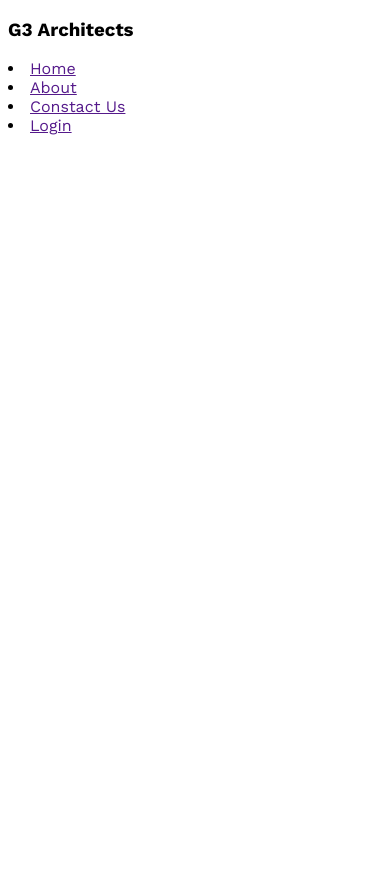
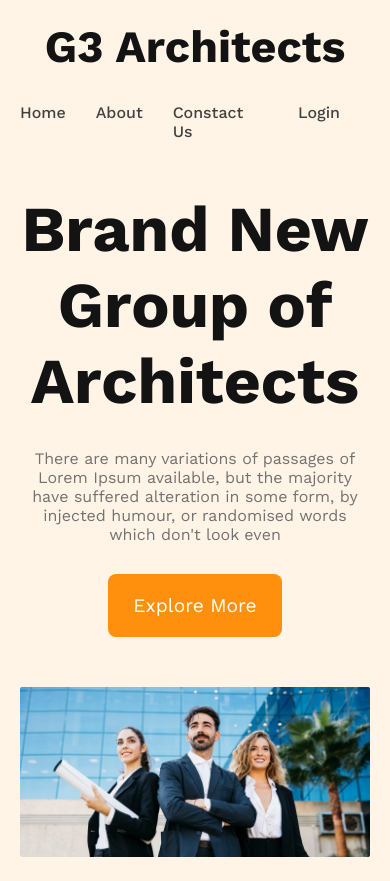
Before and after one commit to morz-mamun/g3-architects-website, a plain HTML site: page index.html in a window 390 px wide. Before the commit the page ends 844 px from the top, so only its background shows below. Drawn offline with nearby package versions, Linux system fonts and the light colour scheme.

Commit message:
Finished header section with responsive for moble and tablet

```diff
--- a/index.html
+++ b/index.html
@@ -1,21 +1,32 @@
 <!DOCTYPE html>
 <html lang="en">
+
 <head>
     <meta charset="UTF-8">
     <meta name="viewport" content="width=device-width, initial-scale=1.0">
     <title>G3 Architects</title>
     <link rel="stylesheet" href="style/style.css">
 </head>
+
 <body>
     <header>
         <nav>
-            <h3>G3 Architects</h3>
-            <li><a href="">Home</a></li>
-            <li><a href="">About</a></li>
-            <li><a href="">Constact Us</a></li>
-            <li><a href="">Login</a></li>
-
+            <h3 class="nav-title">G3 Architects</h3>
+            <ul>
+                <li><a href="">Home</a></li>
+                <li><a href="">About</a></li>
+                <li><a href="">Constact Us</a></li>
+                <li><a href="">Login</a></li>
+            </ul>
         </nav>
+        <div class="banner">
+            <div class="banner-content">
+                <h1 class="banner-title">Brand New Group of Architects</h1>
+                <p class="banner-description">There are many variations of passages of Lorem Ipsum available, but the majority have suffered alteration in some form, by injected humour, or randomised words which don't look even</p>
+                <button class="btn-primary">Explore More</button>
+            </div>
+            <img src="images/banner.png" alt="">
+        </div>
     </header>
     <main>
 
@@ -24,4 +35,5 @@
 
     </footer>
 </body>
+
 </html>
--- a/style/style.css
+++ b/style/style.css
@@ -1,6 +1,115 @@
+/* work sans font from google font */
 @import url('https://fonts.googleapis.com/css2?family=Open+Sans:wght@400;700;800&family=Work+Sans:wght@400;500;600;700;800&display=swap');
 
+/* Shared styles */
 * {
+    margin: 0;
+    padding: 0;
+    box-sizing: border-box;
     font-family: 'Open Sans', sans-serif;
     font-family: 'Work Sans', sans-serif;
 }
+
+.btn-primary {
+    margin-top: 30px;
+    border-radius: 8px;
+    background: #FF900E;
+    color: white;
+    padding: 20px 25px;
+    border: none;
+    font-size: 1.2rem;
+    cursor: pointer;
+}
+
+/* Shared styles */
+
+/* header styling */
+header {
+    background-color: rgba(255, 144, 14, 0.10);
+    padding: 50px 240px;
+}
+
+/* header styling end*/
+
+/* nav styling */
+nav {
+    display: flex;
+    justify-content: space-between;
+    align-items: center;
+}
+
+.nav-title {
+    font-size: 2.8rem;
+    font-weight: 700;
+    color: #131313;
+}
+
+nav>ul {
+    display: flex;
+}
+
+nav li {
+    margin-right: 30px;
+    list-style: none;
+}
+
+nav li a {
+    text-decoration: none;
+    color: #424242;
+    font-size: 1rem;
+    font-weight: 500;
+}
+
+/* nav styling end */
+
+/* Banner styling */
+.banner {}
+
+.banner-content {
+    max-width: 850px;
+    margin: 50px auto;
+    text-align: center;
+}
+
+.banner-title {
+    margin-bottom: 30px;
+    font-size: 4rem;
+    font-weight: 700;
+    color: #131313;
+}
+
+.banner-description {
+    color: #727272;
+}
+
+.banner img{
+    width: 100%;
+}
+/* Banner styling */
+
+/* Responsive media queries */
+/* Mobile device */
+@media screen and (max-width: 576px){
+    header{
+        padding: 20px;
+    }
+    nav{
+        flex-direction: column;
+    }
+    .nav-title{
+        margin-bottom: 30px;
+    }
+}
+
+/* tablet or medium device */
+@media screen and (min-width:576px) and (max-width:960px) {
+    header{
+        padding: 50px;
+    }
+    nav{
+        flex-direction: column;
+    }
+    .nav-title{
+        margin-bottom: 30px;
+    }
+}
```
